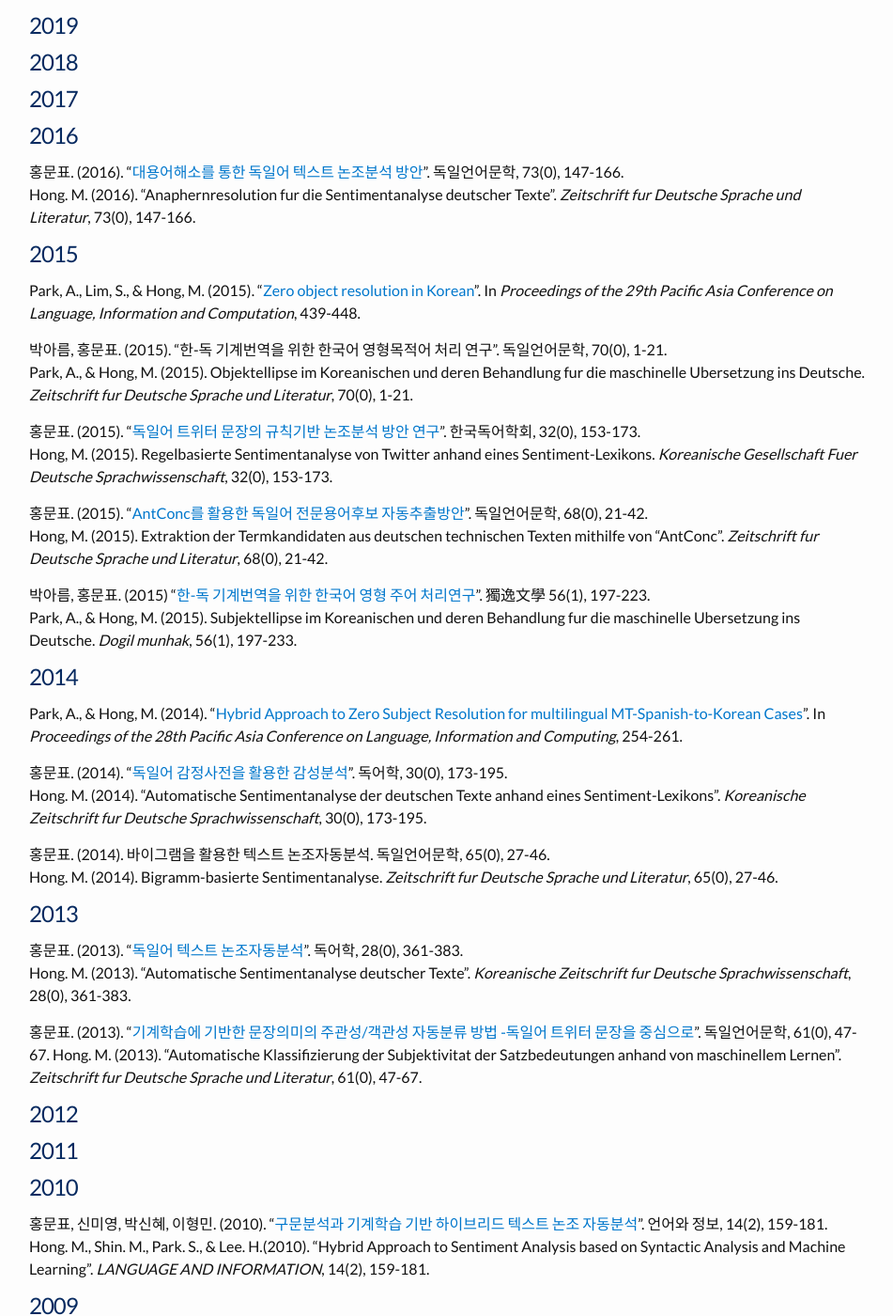
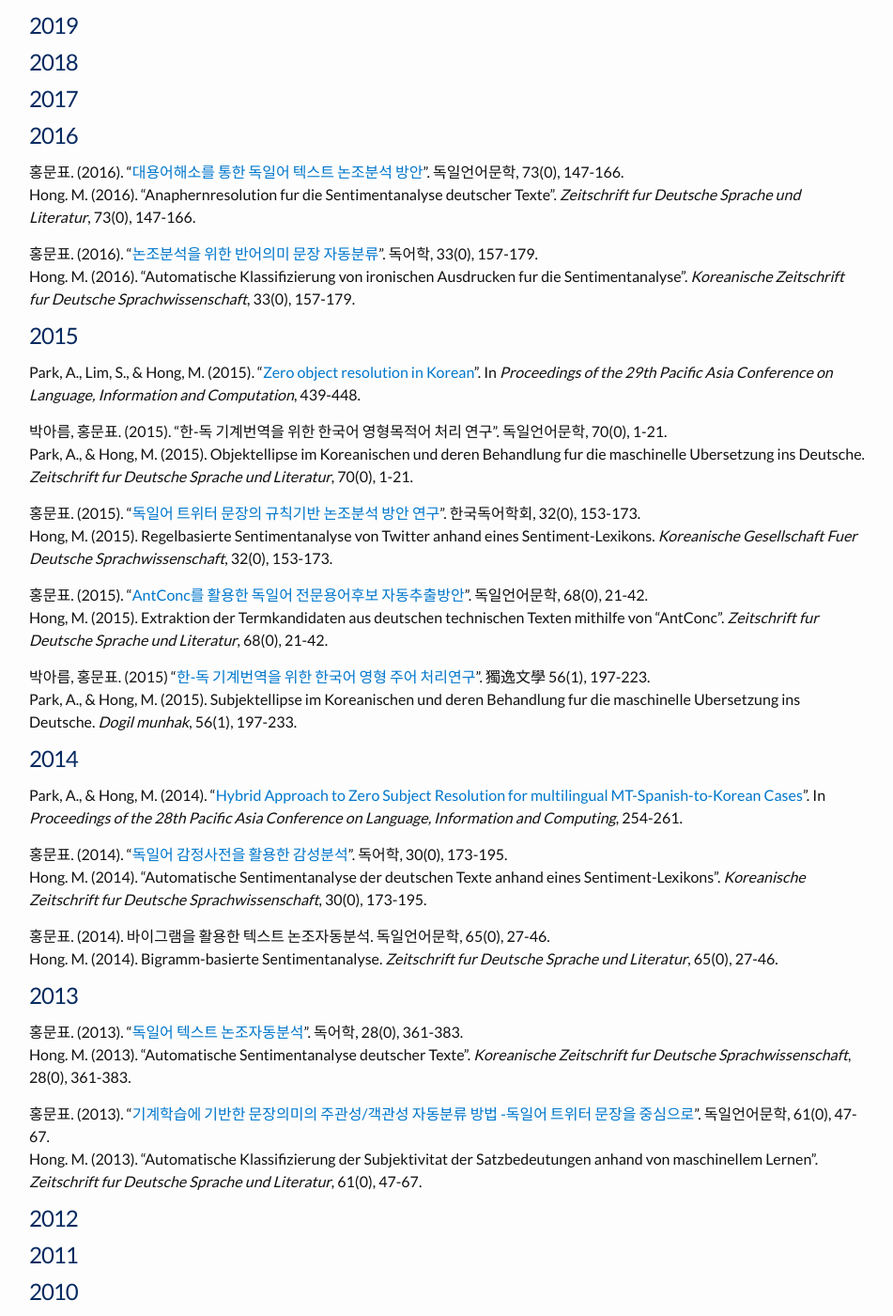
Before and after one commit to skkhmp/skkhmp.github.io, a Jekyll site: the page built from publications.md, in a window 1280 px wide and 1400 px high, scrolled down 200 px. Shown: the whole window at 94% size, without its empty margins (164-1115 px from the left). Built offline with Jekyll 4.4.1, drawn with Linux system fonts in a browser that asks for light colours; some web fonts are replaced.

Commit message:
Update publications.md

```diff
--- a/publications.md
+++ b/publications.md
@@ -11,6 +11,9 @@ permalink: /publications/
 # 2016
 홍문표. (2016). "[대용어해소를 통한 독일어 텍스트 논조분석 방안](http://kiss.kstudy.com/thesis/thesis-view.asp?key=3473298)". 독일언어문학, 73(0), 147-166. <br/>
 Hong. M. (2016). "Anaphernresolution fur die Sentimentanalyse deutscher Texte". *Zeitschrift fur Deutsche Sprache und Literatur*, 73(0), 147-166.
+
+홍문표. (2016). "[논조분석을 위한 반어의미 문장 자동분류](/papers/논조분석을 위한 반어의미 문장 자동분류.pdf)". 독어학, 33(0), 157-179.<br/>
+Hong. M. (2016). "Automatische Klassifizierung von ironischen Ausdrucken fur die Sentimentanalyse". *Koreanische Zeitschrift fur Deutsche Sprachwissenschaft*, 33(0), 157-179.
 
 # 2015
 Park, A., Lim, S., & Hong, M. (2015). "[Zero object resolution in Korean](https://www.aclweb.org/anthology/Y15-1050.pdf)". In *Proceedings of the 29th Pacific Asia Conference on Language, Information and Computation*, 439-448.
@@ -40,7 +43,7 @@ Hong. M. (2014). Bigramm-basierte Sentimentanalyse. *Zeitschrift fur Deutsche Sp
 홍문표. (2013). "[독일어 텍스트 논조자동분석](http://kiss.kstudy.com/thesis/thesis-view.asp?key=3293461)". 독어학, 28(0), 361-383. <br/>
 Hong. M. (2013). "Automatische Sentimentanalyse deutscher Texte". *Koreanische Zeitschrift fur Deutsche Sprachwissenschaft*, 28(0), 361-383.
 
-홍문표. (2013). "[기계학습에 기반한 문장의미의 주관성/객관성 자동분류 방법 -독일어 트위터 문장을 중심으로](/papers/기계학습에 기반한 문장의미의 주관성,객관성 자동분류 방법.pdf)". 독일언어문학, 61(0), 47-67.
+홍문표. (2013). "[기계학습에 기반한 문장의미의 주관성/객관성 자동분류 방법 -독일어 트위터 문장을 중심으로](/papers/기계학습에 기반한 문장의미의 주관성,객관성 자동분류 방법.pdf)". 독일언어문학, 61(0), 47-67.<br/>
 Hong. M. (2013). "Automatische Klassifizierung der Subjektivitat der Satzbedeutungen anhand von maschinellem Lernen". *Zeitschrift fur Deutsche Sprache und Literatur*, 61(0), 47-67.
 
 # 2012
```
